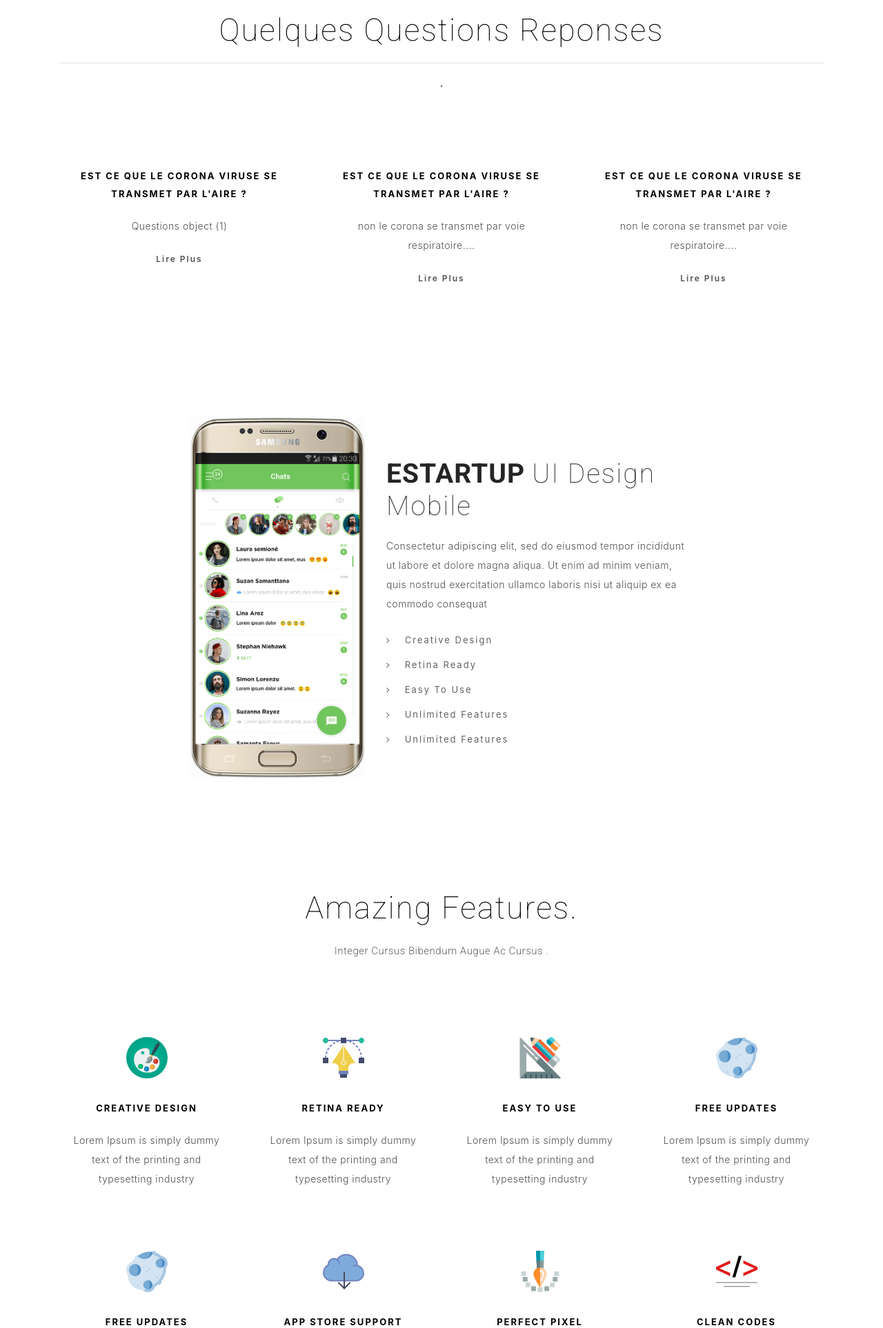
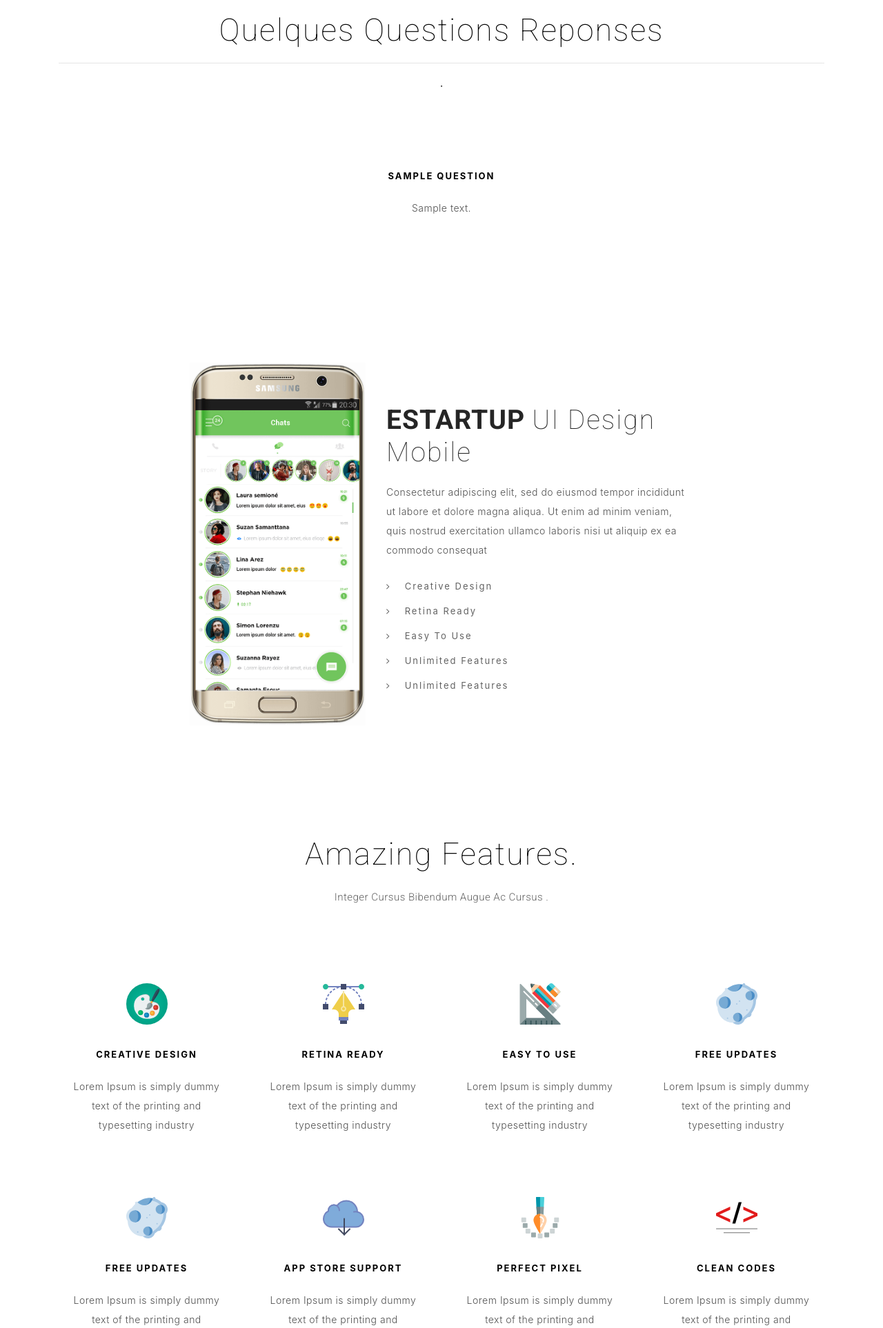
Before and after one commit to baccarnh/pme-QF, a Django app: page / in a window 1280 px wide. Shown: the part 863-2789 px from the top of the page at 69% size. Run offline with Django 3.2, Linux system fonts and the light colour scheme; tables that the repository leaves empty hold one stand-in row (values such as "Sample post"); some libraries are stand-ins or nearby versions.

Commit message:
add questions of bdd in home.html

```diff
--- a/WorldTransit/WorldTransit/views.py
+++ b/WorldTransit/WorldTransit/views.py
@@ -3,7 +3,7 @@ from django.http import Http404
 from blog.models import Questions
 
 def home(request):
-    quest = Questions.objects.get()
+    quest = Questions.objects.all()
     liste = list()
     liste.append(quest)
     return render(request, 'home.html', {'quest': liste})
--- a/WorldTransit/templates/home.html
+++ b/WorldTransit/templates/home.html
@@ -26,52 +26,29 @@
 
     <div class="container">
       <div class="section-title text-center">
-
         <h2>Quelques questions reponses </h2>
         <p class="separator"><hr> .</p>
-
       </div>
     </div>
 
     <div class="container">
       <div class="row">
-
-        <div class="col-md-6 col-lg-4">
+        <div class="col-md-6 col-lg-12">
           <div class="feature-block">
-            <h4>est ce que le corona viruse se transmet par l'aire ?</h4>
             {% for i in quest %}
-            <p>{{ i }}</p>
+            {% for k in i %}
+            <h4>{{k.title}}</h4>
+            <p>{{k.content}}</p>
             {% if not forloop.last %}
         <hr>
         {% endif %}
         {% empty %}
             <span>sorry </span>
-        {% endfor %}
             <a href="#">lire plus</a>
-
+             {% endfor %}
+              {% endfor %}
           </div>
         </div>
-
-        <div class="col-md-6 col-lg-4">
-          <div class="feature-block">
-            <h4>est ce que le corona viruse se transmet par l'aire ?</h4>
-            <p>non le corona se transmet par voie respiratoire....</p>
-            <a href="#">lire plus</a>
-
-          </div>
-        </div>
-
-
-        <div class="col-md-6 col-lg-4">
-          <div class="feature-block">
-            <h4>est ce que le corona viruse se transmet par l'aire ?</h4>
-            <p>non le corona se transmet par voie respiratoire....</p>
-            <a href="#">lire plus</a>
-
-          </div>
-        </div>
-
-
       </div>
     </div>
 
```
